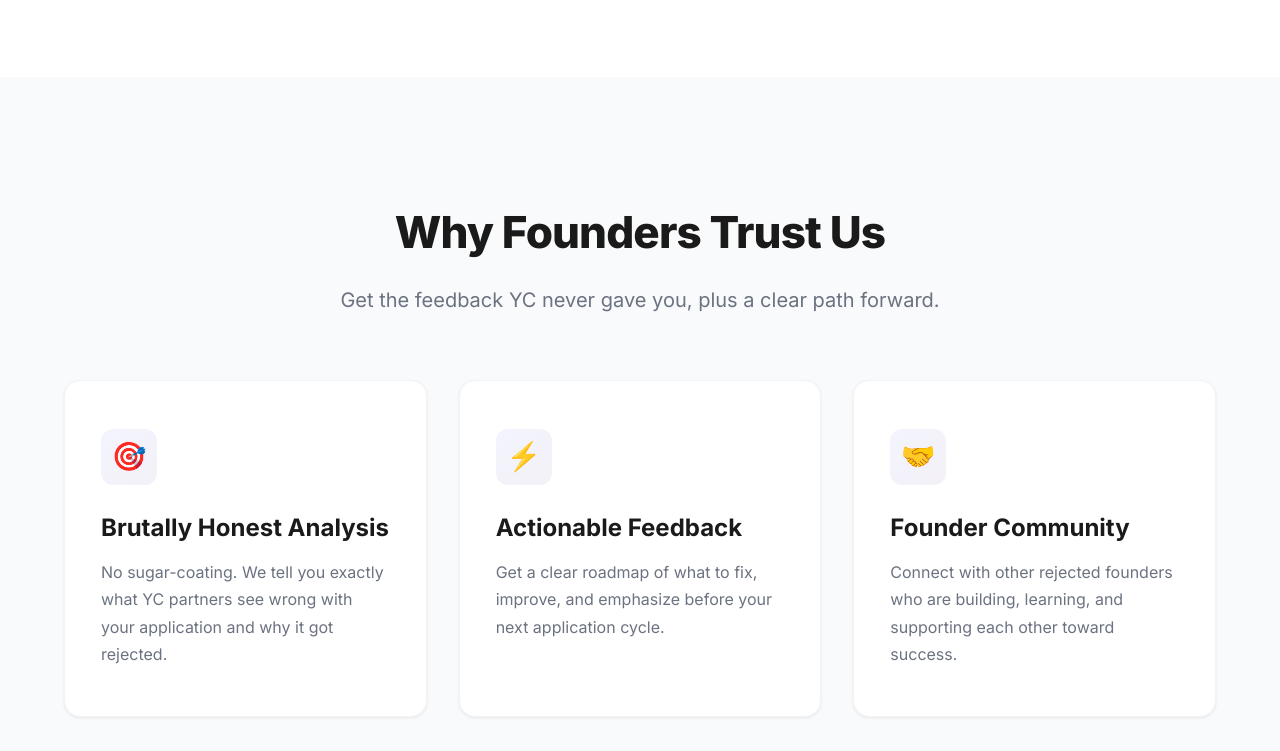
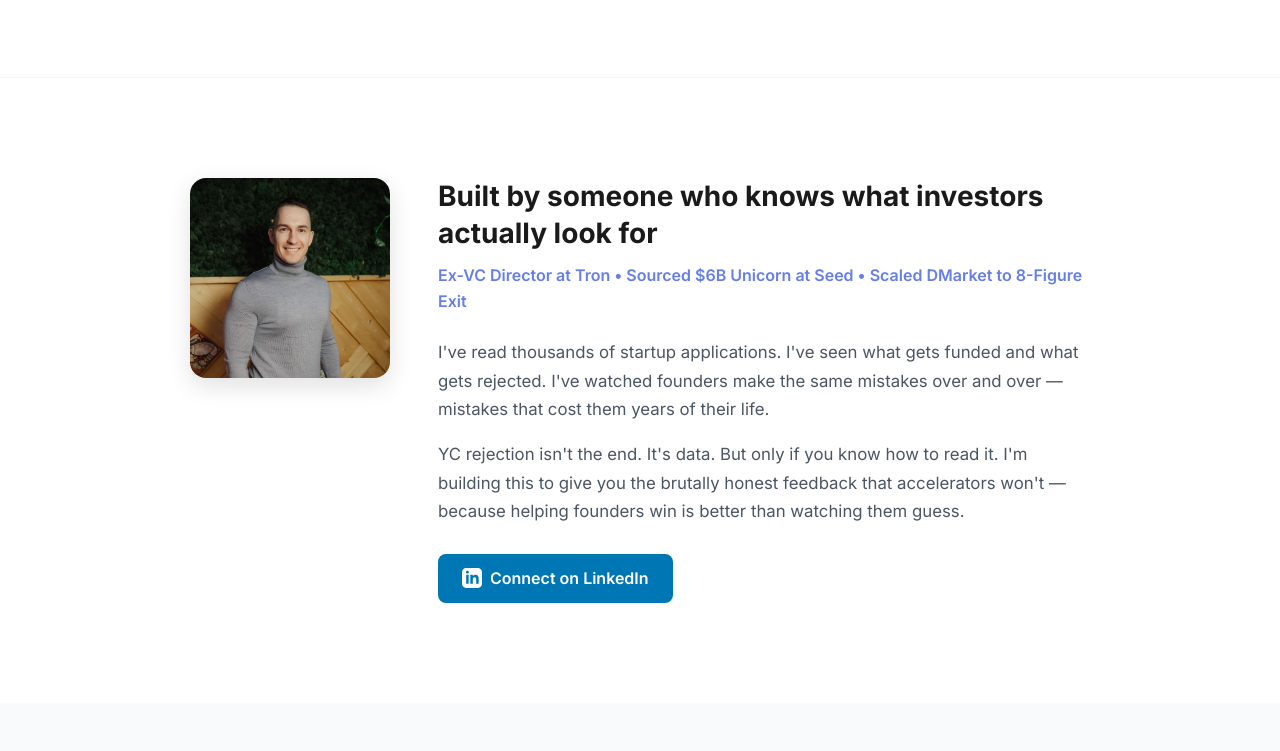
Before and after one commit to hre4anyk/yc-rejection, a plain HTML site: page index.html in a window 1280 px wide. Shown: the part 829-1580 px from the top of the page. Drawn offline with Linux system fonts and the light colour scheme.

Commit message:
added  image and bio

```diff
--- a/index.html
+++ b/index.html
@@ -277,6 +277,71 @@
             margin-top: 4px;
         }
 
+        /* Founder Section */
+        .founder-section {
+            padding: 100px 0;
+            background: #ffffff;
+            border-top: 1px solid #f3f4f6;
+        }
+
+        .founder-content {
+            display: grid;
+            grid-template-columns: 200px 1fr;
+            gap: 48px;
+            align-items: start;
+            max-width: 900px;
+            margin: 0 auto;
+        }
+
+        .founder-image img {
+            width: 200px;
+            height: 200px;
+            border-radius: 16px;
+            object-fit: cover;
+            box-shadow: 0 8px 24px rgba(0,0,0,0.12);
+        }
+
+        .founder-text h3 {
+            font-size: 1.75rem;
+            font-weight: 700;
+            color: #1a1a1a;
+            margin-bottom: 12px;
+            line-height: 1.3;
+        }
+
+        .founder-role {
+            font-size: 1rem;
+            color: #667eea;
+            font-weight: 600;
+            margin-bottom: 24px;
+        }
+
+        .founder-bio {
+            font-size: 1.05rem;
+            color: #4b5563;
+            line-height: 1.7;
+            margin-bottom: 16px;
+        }
+
+        .linkedin-link {
+            display: inline-flex;
+            align-items: center;
+            gap: 8px;
+            padding: 12px 24px;
+            background: #0077b5;
+            color: white;
+            text-decoration: none;
+            border-radius: 8px;
+            font-weight: 600;
+            margin-top: 12px;
+            transition: all 0.2s;
+        }
+
+        .linkedin-link:hover {
+            background: #006399;
+            transform: translateY(-2px);
+        }
+
         /* Features Section */
         .features {
             padding: 120px 0;
@@ -452,9 +517,9 @@
     <section class="hero">
         <div class="container">
             <div class="hero-content">
-                <div class="badge">🚀 TRUSTED BY 500+ FOUNDERS</div>
+                <div class="badge">BY AN EX-VC WHO SOURCED A $6B UNICORN</div>
                 <h1>Got Rejected by YC?<br>Get Brutally Honest Feedback.</h1>
-                <h2>Join hundreds of founders getting expert analysis of their YC applications — and exactly what to fix for next time.</h2>
+                <h2>Built by someone who's read thousands of applications. Get the feedback YC never gave you.</h2>
 
                 <!-- LOOPS.SO FORM INTEGRATION -->
                 <div class="newsletter-form-container">
@@ -493,6 +558,27 @@
                         <div class="stat-number">73%</div>
                         <div class="stat-label">Improved Next Round</div>
                     </div>
+                </div>
+            </div>
+        </div>
+    </section>
+
+    <!-- Founder Section -->
+    <section class="founder-section">
+        <div class="container">
+            <div class="founder-content">
+                <div class="founder-image">
+                    <img src="pictures/Nazar.jpeg" alt="Founder">
+                </div>
+                <div class="founder-text">
+                    <h3>Built by someone who knows what investors actually look for</h3>
+                    <p class="founder-role">Ex-VC Director at Tron • Sourced $6B Unicorn at Seed • Scaled DMarket to 8-Figure Exit</p>
+                    <p class="founder-bio">I've read thousands of startup applications. I've seen what gets funded and what gets rejected. I've watched founders make the same mistakes over and over — mistakes that cost them years of their life.</p>
+                    <p class="founder-bio">YC rejection isn't the end. It's data. But only if you know how to read it. I'm building this to give you the brutally honest feedback that accelerators won't — because helping founders win is better than watching them guess.</p>
+                    <a href="https://linkedin.com/in/hrechanyk/" class="linkedin-link" target="_blank">
+                        <svg width="20" height="20" fill="currentColor" viewBox="0 0 24 24"><path d="M19 0h-14c-2.761 0-5 2.239-5 5v14c0 2.761 2.239 5 5 5h14c2.762 0 5-2.239 5-5v-14c0-2.761-2.238-5-5-5zm-11 19h-3v-11h3v11zm-1.5-12.268c-.966 0-1.75-.79-1.75-1.764s.784-1.764 1.75-1.764 1.75.79 1.75 1.764-.783 1.764-1.75 1.764zm13.5 12.268h-3v-5.604c0-3.368-4-3.113-4 0v5.604h-3v-11h3v1.765c1.396-2.586 7-2.777 7 2.476v6.759z"/></svg>
+                        Connect on LinkedIn
+                    </a>
                 </div>
             </div>
         </div>
```
Also changed, not shown: pictures/Nazar.jpeg (added), 2 other files.
